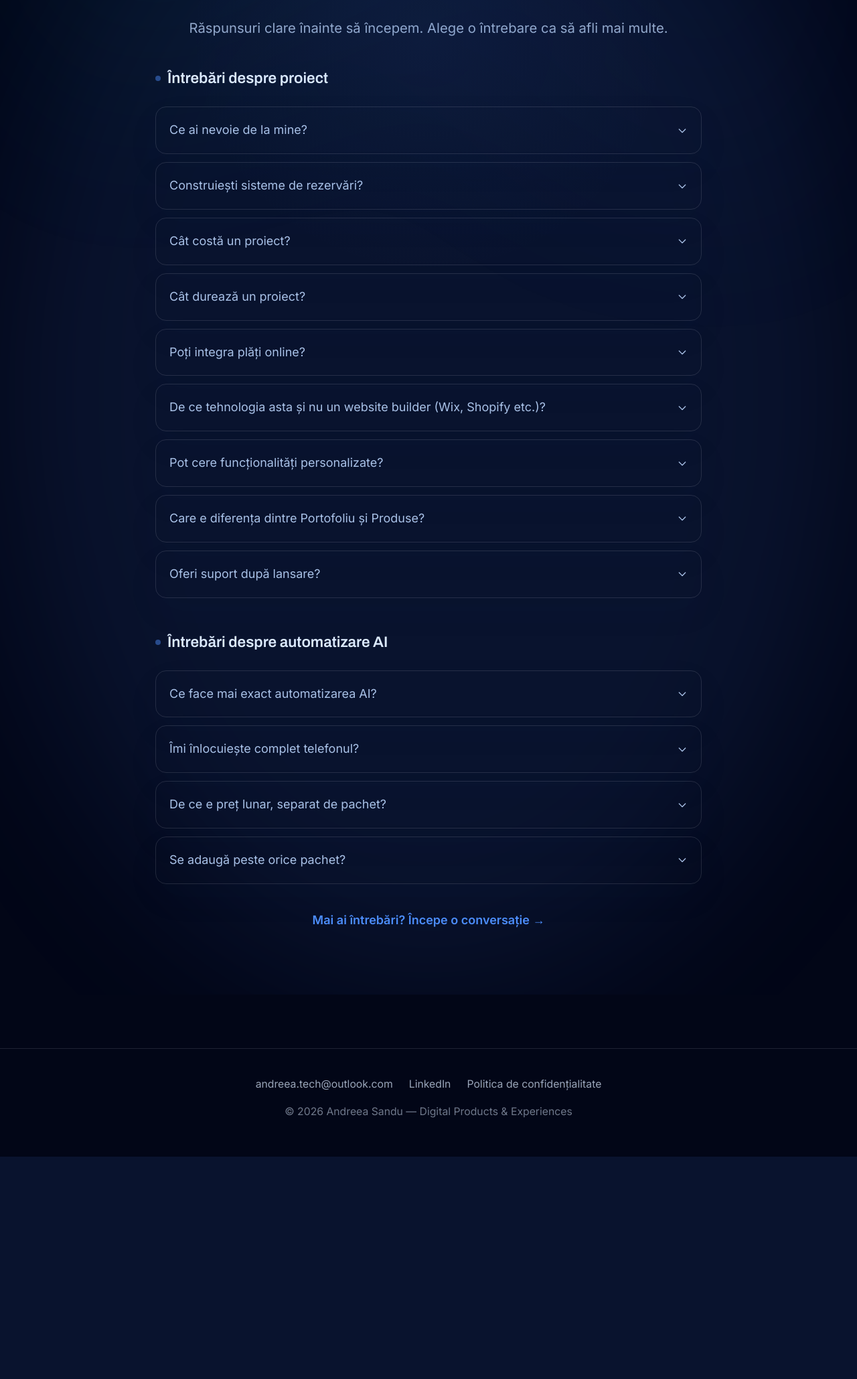
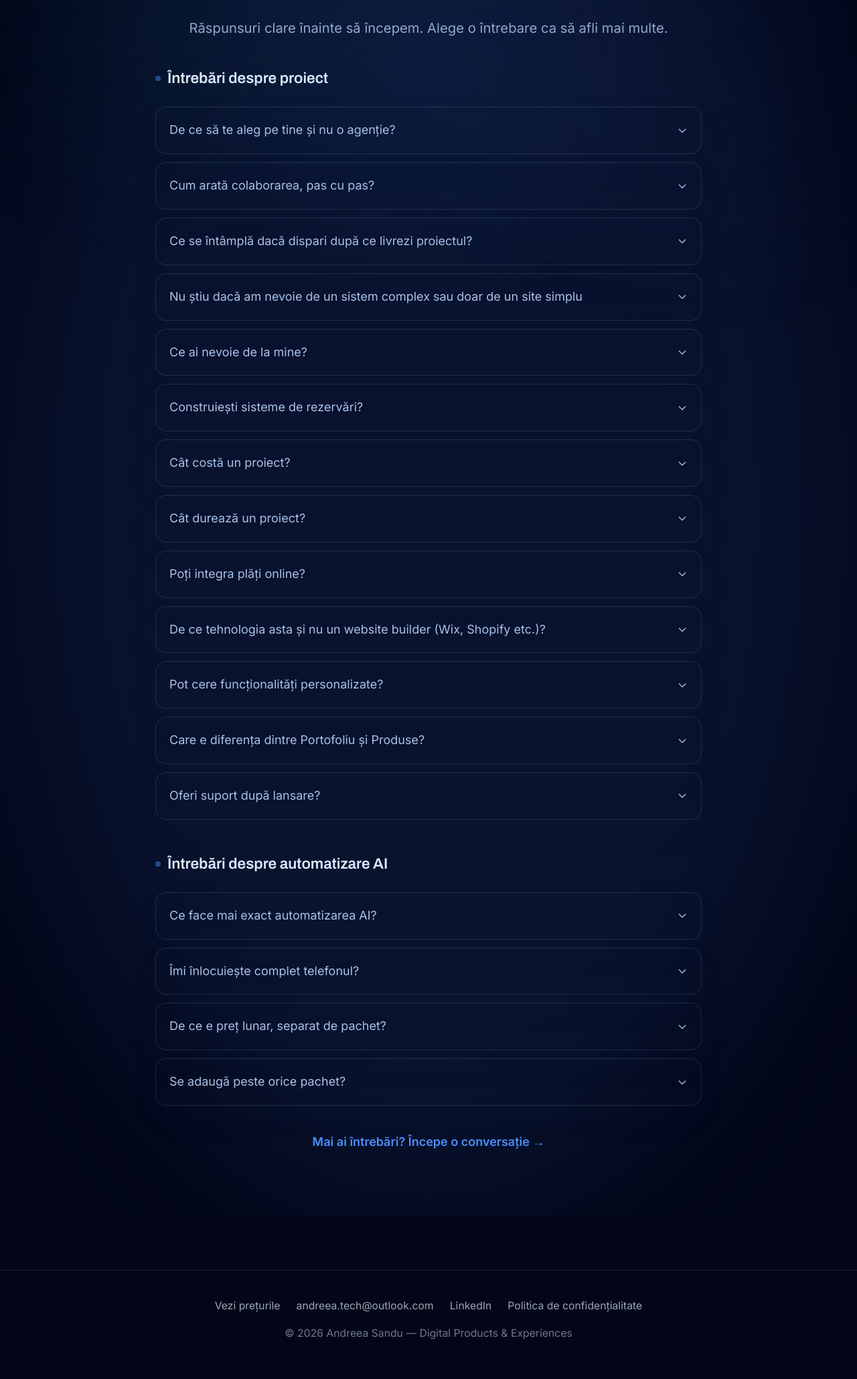
Before and after one commit to SanduAndreea22/andreeatech, a Django app: page /faq/ in a window 1280 px wide. Shown: the part 403-2462 px from the top of the page at 67% size. Before the commit the page ends 2130 px from the top, so only its background shows below. Run offline with Django 5.2, Linux system fonts and the light colour scheme.

Commit message:
Address remaining atractivitate/UX audit findings
FAQ: added real answers to the objections a skeptical first-time
client actually has -- why work with a solo freelancer instead of an
agency, what collaboration looks like step by step, what happens if
the freelancer disappears after delivery, and what to do when unsure
which package fits. Also made the existing "support after launch"
answer concrete (7 days free bug-fix, was vague before).

Home page: the 7-day post-delivery guarantee is now a visible badge
under the pricing grid, not just buried in a collapsed FAQ answer.
"Produse proprii" moved out of the pre-final-CTA zone to right after
"De ce eu", where the same products are already mentioned in text.
The dense Automatizări section (examples grid, pricing, fineprint) is
now collapsed behind a <details> toggle by default, keeping the intro
and integrations visible without the wall of text.

Portfolio page: added a line acknowledging the portfolio skews toward
booking/scheduling systems, with the reassurance that the underlying
principles apply to any repetitive business flow.

Footer: added a "Vezi preturile" link so pricing is reachable from any
page, not just Acasa.

Co-Authored-By: Claude Sonnet 5 <noreply@anthropic.com>
Claude-Session: https://claude.ai/code/session_01ChpHtjDpBANGCCsRsuCCHC

```diff
--- a/static/website/style.css
+++ b/static/website/style.css
@@ -815,6 +815,7 @@ select {
 .home-pricing-duration { font-size: .75rem; color: var(--ink-faint); border-top: 1px solid var(--line); padding-top: 16px; margin-bottom: 16px; }
 .home-pricing-pick { color: var(--blue-mid); font-size: .875rem; font-weight: 700; transition: var(--transition); }
 .home-pricing-pick:hover { color: var(--blue-mid-hover); }
+.home-pricing-guarantee { display: flex; width: fit-content; margin: 32px auto 0; text-align: left; }
 .home-pricing-note { text-align: center; color: var(--ink-faint); font-size: .875rem; margin-top: 24px; }
 .home-pricing-recap { max-width: 42rem; margin: 32px auto 0; padding: 24px; border-radius: 18px; font-size: .875rem; line-height: 1.7; color: var(--ink-soft); }
 .home-pricing-recap-title { color: var(--ink); font-weight: 600; margin-bottom: 8px; }
@@ -830,6 +831,12 @@ select {
 .home-integration-pill-stripe { background: rgba(139,92,246,.10); border: 1px solid rgba(139,92,246,.25); color: #6d28d9; }
 .home-integration-pill-calendar { background: rgba(var(--blue-mid-rgb),.10); border: 1px solid rgba(var(--blue-mid-rgb),.25); color: var(--blue-mid); }
 
+.home-automation-summary {
+    cursor: pointer; display: inline-flex; align-items: center; gap: 6px; color: var(--blue-mid);
+    font-weight: 700; font-size: .875rem; margin-bottom: 32px; transition: var(--transition);
+}
+.home-automation-summary:hover { color: var(--blue-mid-hover); }
+.home-automation-details[open] .home-automation-summary { margin-bottom: 24px; }
 .home-examples-grid { display: grid; gap: 32px; margin-bottom: 32px; }
 @media (min-width: 768px) { .home-examples-grid { grid-template-columns: 1fr 1fr; } }
 .home-examples-title { color: var(--ink); font-weight: 700; margin-bottom: 16px; }
--- a/templates/base.html
+++ b/templates/base.html
@@ -67,6 +67,7 @@
 
     <footer class="site-footer">
         <div class="footer-links">
+            <a href="{% url 'home' %}#pachete" class="footer-link">Vezi prețurile</a>
             <a href="mailto:andreea.tech@outlook.com" class="footer-link">andreea.tech@outlook.com</a>
             <a href="https://www.linkedin.com/in/andreeasandu22" target="_blank" rel="noopener noreferrer" class="footer-link">LinkedIn</a>
             <a href="{% url 'privacy_policy' %}" class="footer-link">Politica de confidențialitate</a>
--- a/templates/website/faq.html
+++ b/templates/website/faq.html
@@ -20,6 +20,34 @@
   </h3>
 
   <div class="faq-list">
+    <div class="faq-item glass">
+      <button class="faq-question" data-answer="agency" aria-expanded="false" aria-controls="faq-answer-agency">
+        <span>De ce să te aleg pe tine și nu o agenție?</span>
+        <svg class="faq-chevron" fill="none" stroke="currentColor" viewBox="0 0 24 24"><path stroke-linecap="round" stroke-linejoin="round" stroke-width="2" d="M19 9l-7 7-7-7"></path></svg>
+      </button>
+      <div class="faq-answer hidden" id="faq-answer-agency" aria-hidden="true"></div>
+    </div>
+    <div class="faq-item glass">
+      <button class="faq-question" data-answer="process" aria-expanded="false" aria-controls="faq-answer-process">
+        <span>Cum arată colaborarea, pas cu pas?</span>
+        <svg class="faq-chevron" fill="none" stroke="currentColor" viewBox="0 0 24 24"><path stroke-linecap="round" stroke-linejoin="round" stroke-width="2" d="M19 9l-7 7-7-7"></path></svg>
+      </button>
+      <div class="faq-answer hidden" id="faq-answer-process" aria-hidden="true"></div>
+    </div>
+    <div class="faq-item glass">
+      <button class="faq-question" data-answer="disappear" aria-expanded="false" aria-controls="faq-answer-disappear">
+        <span>Ce se întâmplă dacă dispari după ce livrezi proiectul?</span>
+        <svg class="faq-chevron" fill="none" stroke="currentColor" viewBox="0 0 24 24"><path stroke-linecap="round" stroke-linejoin="round" stroke-width="2" d="M19 9l-7 7-7-7"></path></svg>
+      </button>
+      <div class="faq-answer hidden" id="faq-answer-disappear" aria-hidden="true"></div>
+    </div>
+    <div class="faq-item glass">
+      <button class="faq-question" data-answer="notsure" aria-expanded="false" aria-controls="faq-answer-notsure">
+        <span>Nu știu dacă am nevoie de un sistem complex sau doar de un site simplu</span>
+        <svg class="faq-chevron" fill="none" stroke="currentColor" viewBox="0 0 24 24"><path stroke-linecap="round" stroke-linejoin="round" stroke-width="2" d="M19 9l-7 7-7-7"></path></svg>
+      </button>
+      <div class="faq-answer hidden" id="faq-answer-notsure" aria-hidden="true"></div>
+    </div>
     <div class="faq-item glass">
       <button class="faq-question" data-answer="content" aria-expanded="false" aria-controls="faq-answer-content">
         <span>Ce ai nevoie de la mine?</span>
@@ -132,6 +160,10 @@
 
 <script>
 const answers = {
+  agency: "Lucrezi direct cu mine, de la primul mesaj până la livrare — nu treci printr-un account manager care transmite mai departe unei echipe. Eu scriu codul, eu răspund la mesaje, eu știu exact în ce stadiu e proiectul tău în orice moment.",
+  process: "Pornim cu un call inițial în care clarificăm exact ce ai nevoie. Pe parcursul proiectului, comunicăm prin mesaje — îți arăt progresul și iau feedback fără să fie nevoie de call-uri programate. La final, ai 7 zile de stabilizare gratuită după livrare (vezi mai jos).",
+  disappear: "Fiecare proiect are 7 zile de stabilizare gratuită după livrare — orice bug găsești în perioada asta, îl repar fără cost suplimentar. Rămân contactabilă și după — dacă apare o problemă mai târziu sau vrei mentenanță continuă, discutăm separat, dar nu dispar odată ce ai plătit.",
+  notsure: "Complet normal — mulți clienți încep așa. Alege \"Nu sunt sigur/ă, hai să discutăm\" din formularul de contact și stabilim împreună, în funcție de fluxul real al afacerii tale, dacă ai nevoie de un site simplu sau de un sistem mai complex. Nu te împing spre pachetul cel mai scump.",
   content: "Îmi dai contextul afacerii tale, fluxul de lucru actual, obiectivele și orice materiale existente. Transform asta într-un plan tehnic clar.",
   domain: "Da. Fluxurile de rezervări pot fi construite în jurul serviciilor tale, al regulilor de disponibilitate și al modului în care lucrează echipa ta.",
   price: "Am 3 pachete cu prețuri clare — de la €150 pentru un website simplu, până la €850+ pentru o platformă completă personalizată. Toate pachetele sunt detaliate pe Acasă.",
@@ -140,7 +172,7 @@ const answers = {
   django: "Pentru că e stabil și testat la scară mare — nu se blochează când crește traficul sau numărul de cereri. Și pentru că îmi permite să construiesc exact fluxul afacerii tale, nu să te forțez într-un template generic, ca la un website builder.",
   custom: "Absolut. Fiecare proiect poate fi construit în jurul procesului real al afacerii tale, nu forțat într-un instrument generic.",
   portfolio: "Proiectele din Portofoliu (Al Noir, Platform Tickets, Bookora) sunt exemple din ce pot construi, nu produse de vânzare. Emotional Planner și Budget Planner, din secțiunea Produse, sunt produsele mele proprii, oferite direct.",
-  support: "Fiecare proiect include o perioadă de stabilizare după lansare. Mentenanța continuă poate fi stabilită separat, atunci când e nevoie.",
+  support: "Da — 7 zile de stabilizare gratuită după livrare: orice bug apare în perioada asta, îl repar fără cost suplimentar. Mentenanța continuă (dincolo de bug-uri) poate fi stabilită separat, atunci când e nevoie.",
   automation_what: "Un agent AI care preia telefonul și WhatsApp-ul afacerii tale: răspunde la întrebări despre servicii, prețuri și program, preia rezervări sau programări și le confirmă automat, non-stop.",
   automation_replace: "Nu — preia partea repetitivă, ca tu să nu ridici telefonul între doi clienți. Rămâi disponibilă pentru situațiile care chiar au nevoie de tine, iar sistemul se integrează cu calendarul din pachetul ales.",
   automation_price: "Configurarea e o singură dată — de la €15 pentru automatizare simplă, de la €25 pentru un agent AI care preia și sortează cererile. Pe lângă asta, mai există un cost separat de utilizare (câțiva euro până la câteva zeci de euro lunar, în funcție de volum), plătit direct către firmele care oferă tehnologia din spate, nu către mine. Mentenanța lunară e opțională, separată.",
--- a/templates/website/projects_list.html
+++ b/templates/website/projects_list.html
@@ -11,6 +11,9 @@
         <h1 class="page-title">
             Sisteme și platforme construite <span class="gradient-text">pentru clienți și proiecte proprii</span>
         </h1>
+        <p class="page-subtitle measure">
+            Proiectele de mai jos sunt din zona rezervări/programări — dar principiile din spate (un flux clar, automatizat, care ține pasul cu afacerea ta) se aplică la orice proces repetitiv, indiferent de domeniu.
+        </p>
     </div>
 </section>
 
```
Also changed, not shown: templates/website/home.html (+21 -14 lines).
